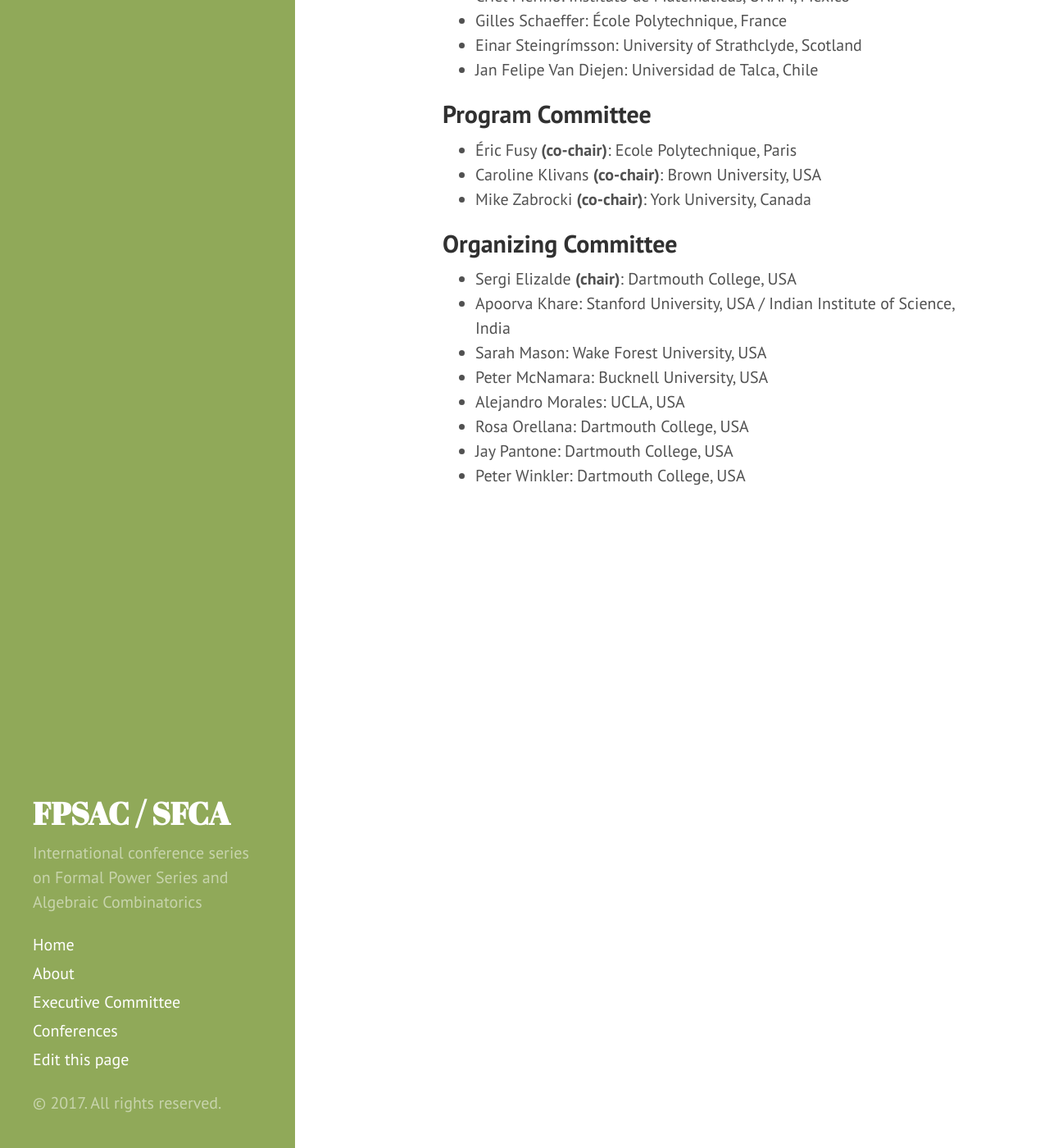
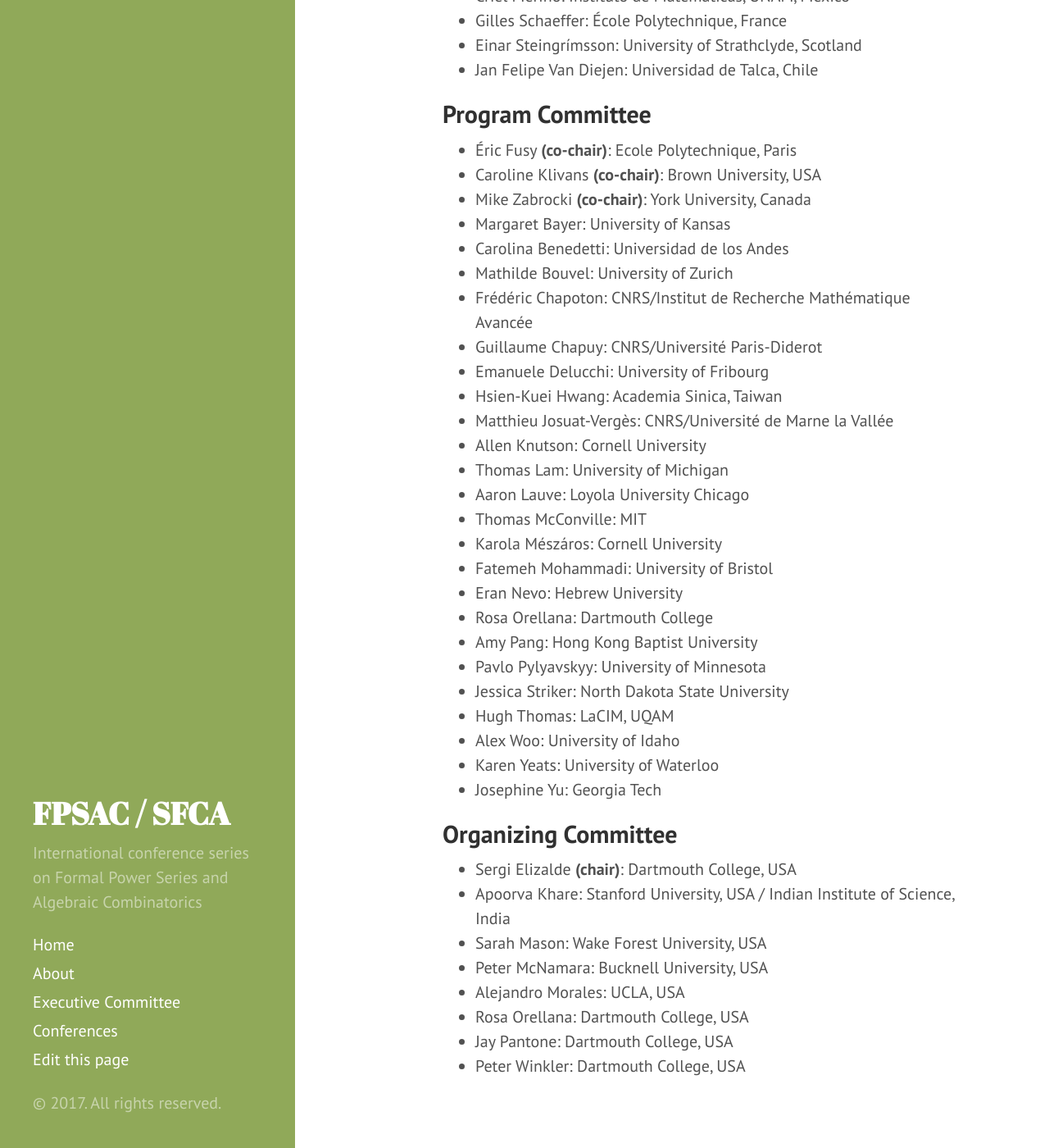
Before and after one commit to FPSAC/FPSAC.github.io, a Jekyll site: the page built from _confs/fpsac-2018.md, in a window 1280 px wide and 1400 px high, scrolled down 832 px. Shown: the whole window at 82% size. Built offline with Jekyll 4.4.1, drawn with Linux system fonts in a browser that asks for light colours.

Commit message:
Update fpsac-2018.md
added the program committee members and affiliations

```diff
--- a/_confs/fpsac-2018.md
+++ b/_confs/fpsac-2018.md
@@ -40,6 +40,52 @@ program_committee:
 - name: Mike Zabrocki
   affiliation: York University, Canada
   role: co-chair
+- name: Margaret Bayer
+  affiliation: University of Kansas
+- name: Carolina Benedetti
+  affiliation: Universidad de los Andes
+- name: Mathilde Bouvel
+  affiliation: University of Zurich
+- name: Frédéric Chapoton
+  affiliation: CNRS/Institut de Recherche Mathématique Avancée
+- name: Guillaume Chapuy
+  affiliation: CNRS/Université Paris-Diderot
+- name: Emanuele Delucchi
+  affiliation: University of Fribourg
+- name: Hsien-Kuei Hwang
+  affiliation: Academia Sinica, Taiwan
+- name: Matthieu Josuat-Vergès
+  affiliation: CNRS/Université de Marne la Vallée
+- name: Allen Knutson
+  affiliation: Cornell University
+- name: Thomas Lam
+  affiliation: University of Michigan
+- name: Aaron Lauve
+  affiliation: Loyola University Chicago
+- name: Thomas McConville
+  affiliation: MIT
+- name: Karola Mészáros
+  affiliation: Cornell University
+- name: Fatemeh Mohammadi
+  affiliation: University of Bristol
+- name: Eran Nevo
+  affiliation: Hebrew University
+- name: Rosa Orellana
+  affiliation: Dartmouth College
+- name: Amy Pang
+  affiliation: Hong Kong Baptist University
+- name: Pavlo Pylyavskyy
+  affiliation: University of Minnesota
+- name: Jessica Striker
+  affiliation: North Dakota State University
+- name: Hugh Thomas
+  affiliation: LaCIM, UQAM
+- name: Alex Woo
+  affiliation: University of Idaho
+- name: Karen Yeats
+  affiliation: University of Waterloo
+- name: Josephine Yu
+  affiliation: Georgia Tech
 
 organizing_committee:
 
```
